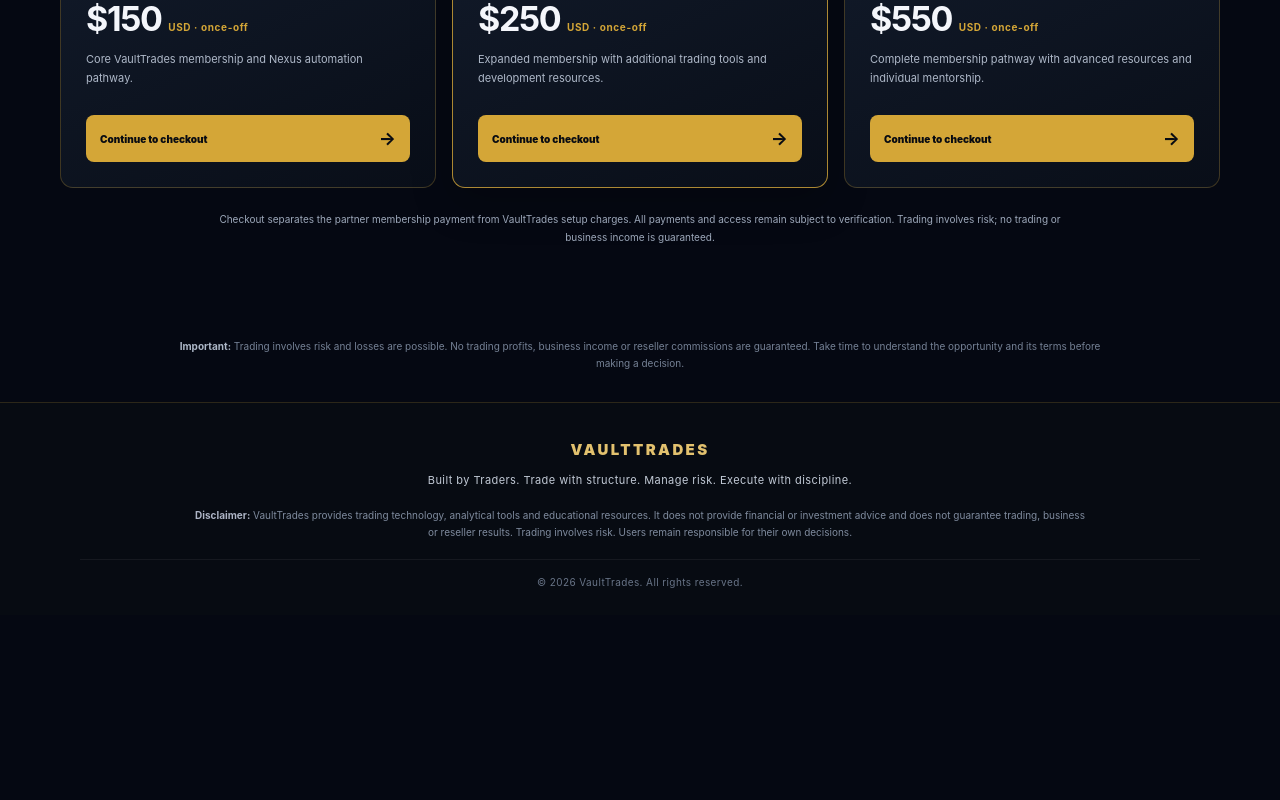
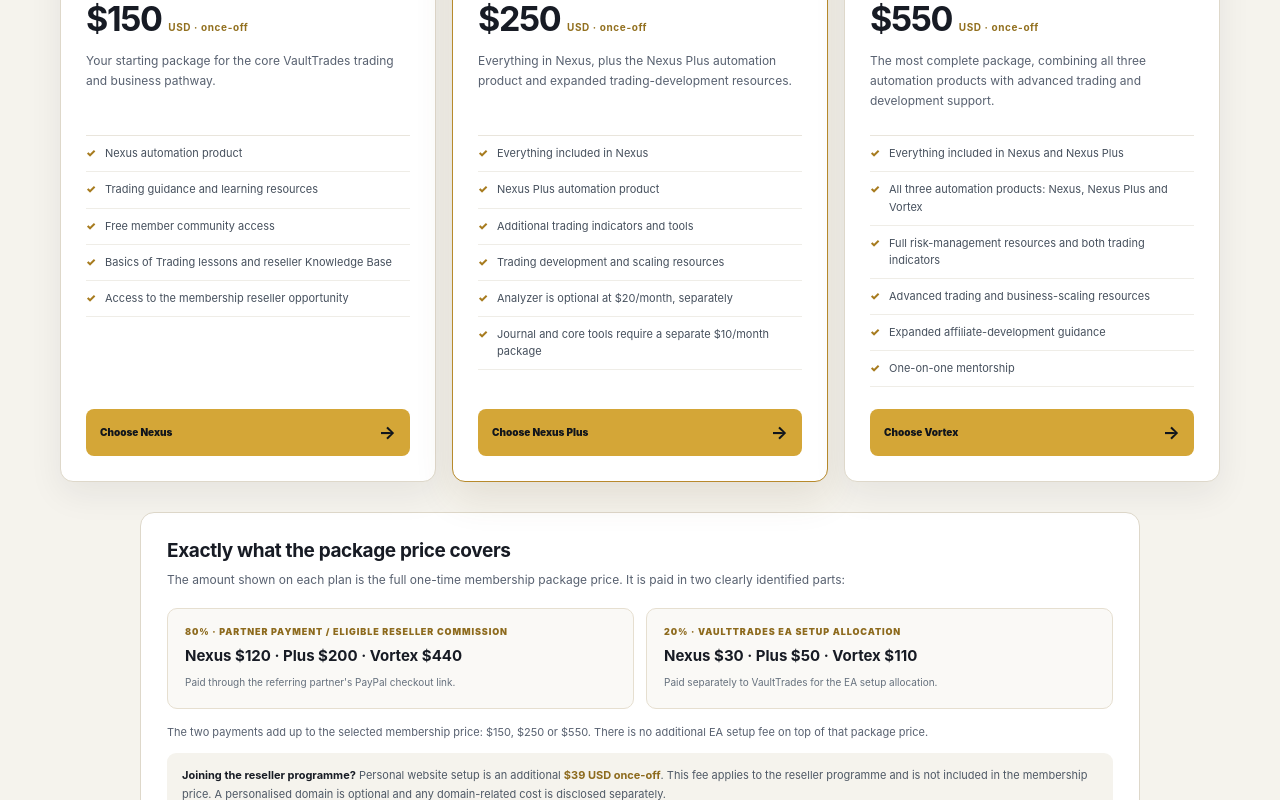
Before and after one commit to iyandatalks/vaulttrades, a Next.js app: page /start in a window 1280 px wide. Shown: the part 1380-2180 px from the top of the page. Before the commit the page ends 1995 px from the top, so only its background shows below. Built offline with nearby package versions, Linux system fonts and the light colour scheme; no server answers.

Commit message:
Clarify membership package pricing and inclusions
Clarify membership package inclusions, payment split, reseller website fee and separate monthly tools. Apply warm-white membership reading surfaces.

```diff
--- a/app/start/page.tsx
+++ b/app/start/page.tsx
@@ -131,22 +131,56 @@ export default function StartPage() {
           </div>
           <div className="vts-membership-grid">
             <article className="vts-membership-card">
-              <span>PLAN 1</span><h3>VaultTrades Nexus</h3><strong>$150 <small>USD · once-off</small></strong>
-              <p>Core VaultTrades membership and Nexus automation pathway.</p>
-              <a href={"/membership/checkout?plan=nexus" + (resolvedPartnerCode ? "&ref=" + encodeURIComponent(resolvedPartnerCode) : "")}>Continue to checkout <b>→</b></a>
+              <span>PLAN 1 · CORE MEMBERSHIP</span><h3>VaultTrades Nexus</h3><strong>$150 <small>USD · once-off</small></strong>
+              <p className="vts-plan-summary">Your starting package for the core VaultTrades trading and business pathway.</p>
+              <ul>
+                <li>Nexus automation product</li>
+                <li>Trading guidance and learning resources</li>
+                <li>Free member community access</li>
+                <li>Basics of Trading lessons and reseller Knowledge Base</li>
+                <li>Access to the membership reseller opportunity</li>
+              </ul>
+              <a href={"/membership/checkout?plan=nexus" + (resolvedPartnerCode ? "&ref=" + encodeURIComponent(resolvedPartnerCode) : "")}>Choose Nexus <b>→</b></a>
             </article>
             <article className="vts-membership-card featured">
-              <span>PLAN 2</span><h3>VaultTrades Nexus Plus</h3><strong>$250 <small>USD · once-off</small></strong>
-              <p>Expanded membership with additional trading tools and development resources.</p>
-              <a href={"/membership/checkout?plan=nexus_plus" + (resolvedPartnerCode ? "&ref=" + encodeURIComponent(resolvedPartnerCode) : "")}>Continue to checkout <b>→</b></a>
+              <span>PLAN 2 · EXPANDED TOOLS</span><h3>VaultTrades Nexus Plus</h3><strong>$250 <small>USD · once-off</small></strong>
+              <p className="vts-plan-summary">Everything in Nexus, plus the Nexus Plus automation product and expanded trading-development resources.</p>
+              <ul>
+                <li>Everything included in Nexus</li>
+                <li>Nexus Plus automation product</li>
+                <li>Additional trading indicators and tools</li>
+                <li>Trading development and scaling resources</li>
+                <li>Analyzer is optional at $20/month, separately</li>
+                <li>Journal and core tools require a separate $10/month package</li>
+              </ul>
+              <a href={"/membership/checkout?plan=nexus_plus" + (resolvedPartnerCode ? "&ref=" + encodeURIComponent(resolvedPartnerCode) : "")}>Choose Nexus Plus <b>→</b></a>
             </article>
             <article className="vts-membership-card">
-              <span>PLAN 3</span><h3>VaultTrades Vortex</h3><strong>$550 <small>USD · once-off</small></strong>
-              <p>Complete membership pathway with advanced resources and individual mentorship.</p>
-              <a href={"/membership/checkout?plan=vortex" + (resolvedPartnerCode ? "&ref=" + encodeURIComponent(resolvedPartnerCode) : "")}>Continue to checkout <b>→</b></a>
+              <span>PLAN 3 · COMPLETE PACKAGE</span><h3>VaultTrades Vortex</h3><strong>$550 <small>USD · once-off</small></strong>
+              <p className="vts-plan-summary">The most complete package, combining all three automation products with advanced trading and development support.</p>
+              <ul>
+                <li>Everything included in Nexus and Nexus Plus</li>
+                <li>All three automation products: Nexus, Nexus Plus and Vortex</li>
+                <li>Full risk-management resources and both trading indicators</li>
+                <li>Advanced trading and business-scaling resources</li>
+                <li>Expanded affiliate-development guidance</li>
+                <li>One-on-one mentorship</li>
+              </ul>
+              <a href={"/membership/checkout?plan=vortex" + (resolvedPartnerCode ? "&ref=" + encodeURIComponent(resolvedPartnerCode) : "")}>Choose Vortex <b>→</b></a>
             </article>
           </div>
-          <p className="vts-memberships-note">Checkout separates the partner membership payment from VaultTrades setup charges. All payments and access remain subject to verification. Trading involves risk; no trading or business income is guaranteed.</p>
+          <div className="vts-price-clarity">
+            <h3>Exactly what the package price covers</h3>
+            <p className="vts-price-lead">The amount shown on each plan is the full one-time membership package price. It is paid in two clearly identified parts:</p>
+            <div className="vts-price-parts">
+              <div><span>80% · PARTNER PAYMENT / ELIGIBLE RESELLER COMMISSION</span><strong>Nexus $120 · Plus $200 · Vortex $440</strong><small>Paid through the referring partner's PayPal checkout link.</small></div>
+              <div><span>20% · VAULTTRADES EA SETUP ALLOCATION</span><strong>Nexus $30 · Plus $50 · Vortex $110</strong><small>Paid separately to VaultTrades for the EA setup allocation.</small></div>
+            </div>
+            <p className="vts-price-footnote">The two payments add up to the selected membership price: $150, $250 or $550. There is no additional EA setup fee on top of that package price.</p>
+            <div className="vts-website-fee"><strong>Joining the reseller programme?</strong> Personal website setup is an additional <b>$39 USD once-off</b>. This fee applies to the reseller programme and is not included in the membership price. A personalised domain is optional and any domain-related cost is disclosed separately.</div>
+            <div className="vts-separate-tools"><strong>Separate monthly tools:</strong> Analyzer ($20/month) and the Journal/core-tools package ($10/month) are not included in Nexus Plus or Vortex package pricing unless explicitly stated in a separate offer.</div>
+          </div>
+          <p className="vts-memberships-note">Choose the package based on the products and support you want included. Payments and access remain subject to verification. Trading involves risk; no trading or business income is guaranteed.</p>
         </div>
       </section>
       <section className="vts-disclaimer"><strong>Important:</strong> Trading involves risk and losses are possible. No trading profits, business income or reseller commissions are guaranteed. Take time to understand the opportunity and its terms before making a decision.</section>
--- a/app/start/start.css
+++ b/app/start/start.css
@@ -18,3 +18,35 @@
 .vts-memberships-note{max-width:850px;margin:22px auto 0;text-align:center;font-size:10px}
 @media(max-width:800px){.vts-membership-grid{grid-template-columns:1fr}.vts-membership-card h3,.vts-membership-card p{min-height:0}}
 @media(max-width:600px){.vts-memberships{padding:54px 20px}.vts-membership-card{padding:21px}}
+
+/* Clear membership comparison: a lighter reading surface within the dark VaultTrades brand. */
+.vts-memberships{background:#f5f3ed;color:#171b24;border-top:1px solid #e7dfca}
+.vts-memberships-heading .vts-kicker{color:#9b7625}
+.vts-memberships-heading h2{color:#171b24}
+.vts-memberships-heading h2 em{color:#a77b1e}
+.vts-memberships-heading p{color:#586170}
+.vts-membership-card{background:#fff;border:1px solid #ded8ca;color:#171b24;box-shadow:0 12px 34px rgba(27,31,39,.07)}
+.vts-membership-card.featured{border:1.5px solid #b78a2c;box-shadow:0 15px 38px rgba(99,75,27,.12)}
+.vts-membership-card>span{color:#9b7625}
+.vts-membership-card h3{color:#171b24}
+.vts-membership-card>strong{color:#171b24}
+.vts-membership-card>strong small{color:#92701f}
+.vts-membership-card .vts-plan-summary{min-height:72px;color:#586170;font-size:12px;line-height:1.65}
+.vts-membership-card ul{list-style:none;margin:0 0 22px;padding:0;border-top:1px solid #e9e5dc}
+.vts-membership-card li{position:relative;padding:9px 0 9px 19px;border-bottom:1px solid #efede7;color:#46505d;font-size:11px;line-height:1.55}
+.vts-membership-card li:before{content:"✓";position:absolute;left:0;color:#a77b1e;font-weight:900}
+.vts-membership-card a{background:#d4a637;color:#11151c}
+.vts-memberships-note{color:#626b78}
+.vts-price-clarity{max-width:1000px;margin:30px auto 0;padding:26px;border:1px solid #ded8ca;border-radius:14px;background:#fff;color:#171b24}
+.vts-price-clarity h3{margin:0 0 8px;font-size:19px;letter-spacing:-.02em}
+.vts-price-lead{margin:0;color:#586170;font-size:12px;line-height:1.7}
+.vts-price-parts{display:grid;grid-template-columns:1fr 1fr;gap:12px;margin-top:18px}
+.vts-price-parts>div{display:flex;flex-direction:column;gap:7px;padding:17px;border:1px solid #e6dfd0;border-radius:10px;background:#faf9f6}
+.vts-price-parts span{color:#8d6a1d;font-size:9px;font-weight:950;letter-spacing:.1em}
+.vts-price-parts strong{color:#171b24;font-size:15px;line-height:1.6}
+.vts-price-parts small{color:#65707d;font-size:10px;line-height:1.55}
+.vts-price-footnote{margin:14px 0 0;color:#586170;font-size:11px;line-height:1.7}
+.vts-website-fee,.vts-separate-tools{margin-top:12px;padding:13px 15px;border-radius:9px;background:#f5f3ed;color:#4f5966;font-size:11px;line-height:1.65}
+.vts-website-fee strong,.vts-separate-tools strong{color:#171b24}
+.vts-website-fee b{color:#8d6a1d}
+@media(max-width:600px){.vts-price-clarity{padding:19px}.vts-price-parts{grid-template-columns:1fr}.vts-membership-card .vts-plan-summary{min-height:0}}
```
Also changed, not shown: app/plans/page.tsx (+5 -5 lines), app/plans/plans.css (+27 -0 lines).
